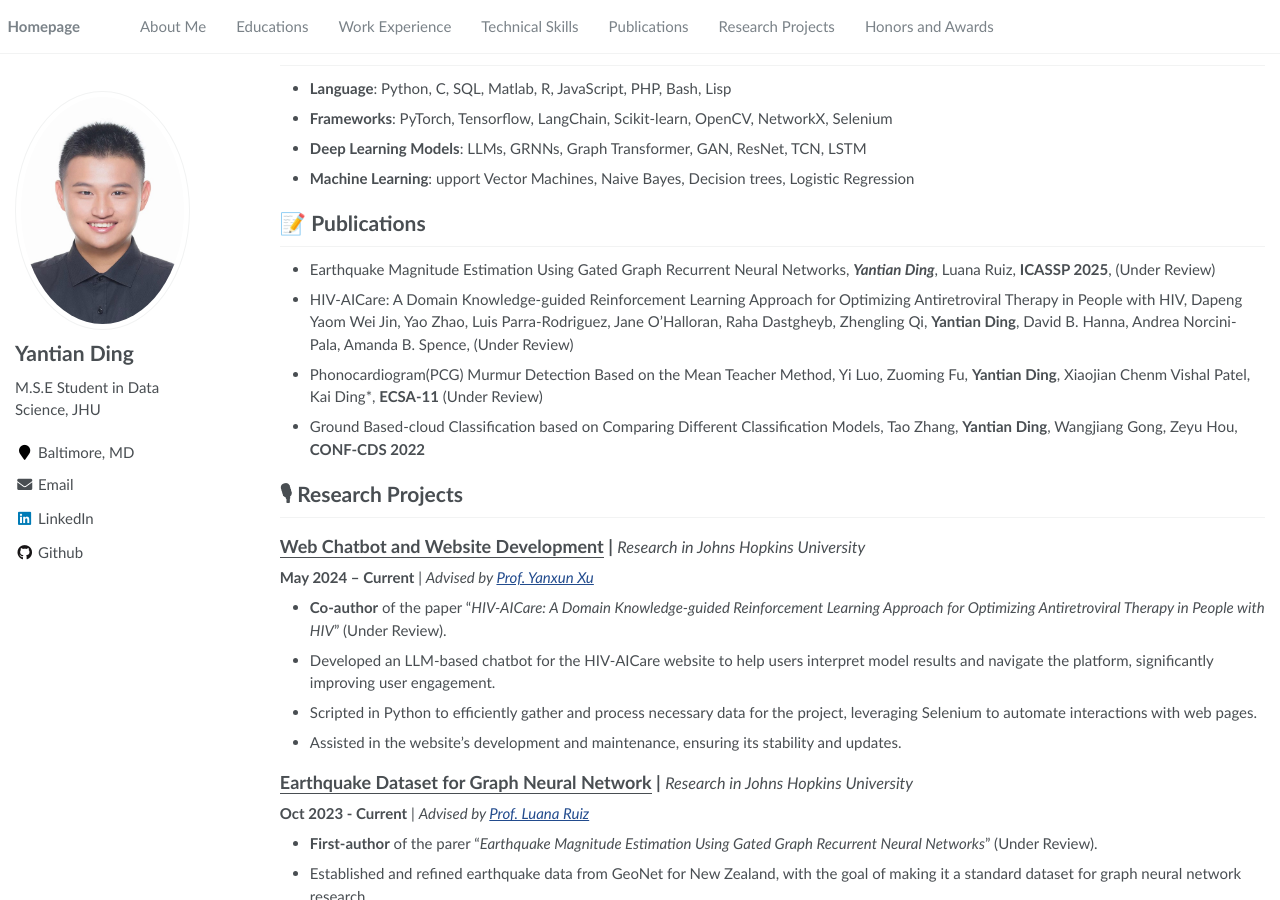
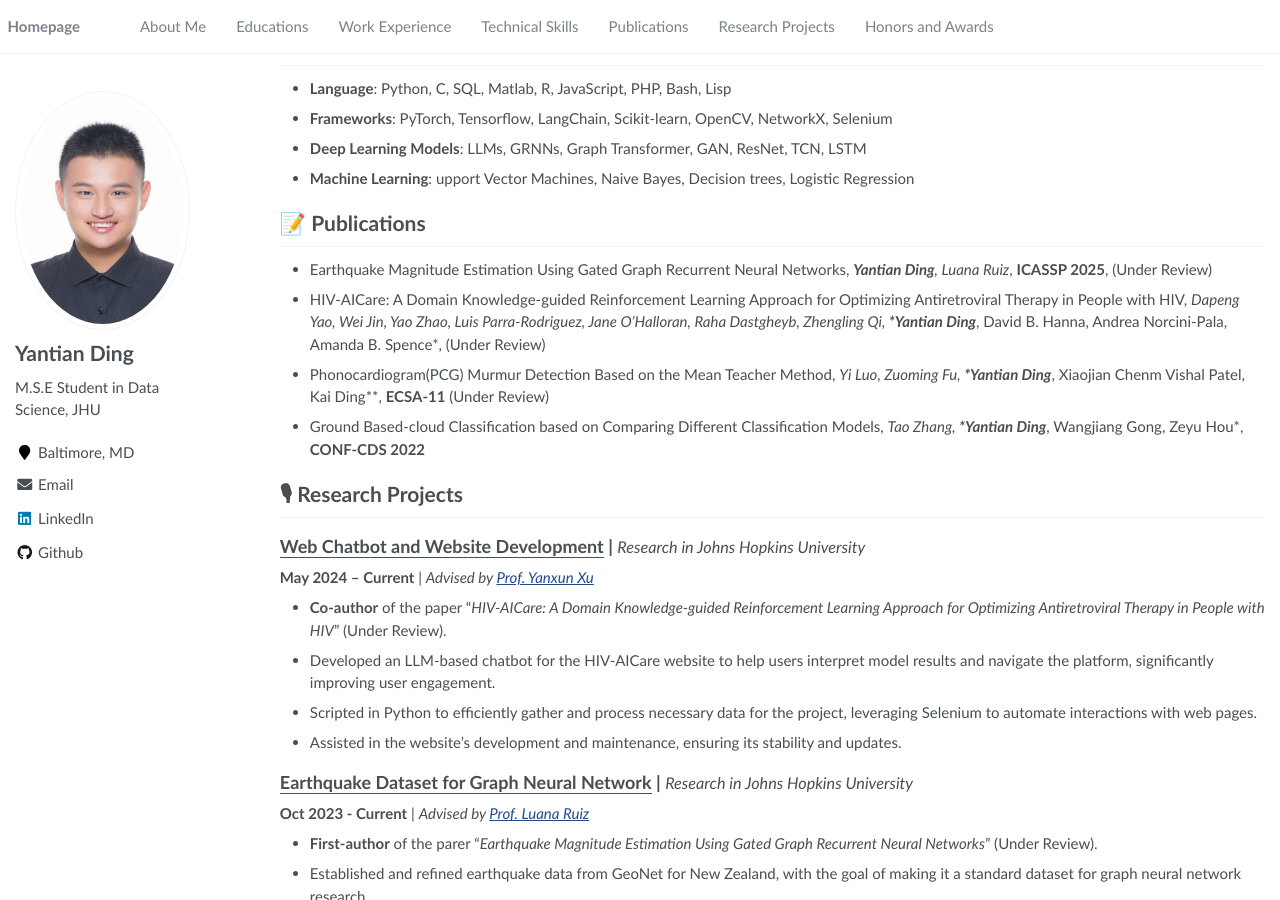
Before and after one commit to yding72/yding72.github.io, a Jekyll site: the page built from _pages/about.md, in a window 1280 px wide and 900 px high, scrolled down 969 px. Built offline with Jekyll 4.4.1, drawn with Linux system fonts in a browser that asks for light colours.

Commit message:
Update about.md

```diff
--- a/_pages/about.md
+++ b/_pages/about.md
@@ -70,10 +70,10 @@ Currently, I am actively seeking full-time opportunities in the fields of **Time
 </div>
 -->
 <!--- [Lorem ipsum dolor sit amet, consectetur adipiscing elit. Vivamus ornare aliquet ipsum, ac tempus justo dapibus sit amet](https://github.com), A, B, C, **CVPR 2020**-->
-- Earthquake Magnitude Estimation Using Gated Graph Recurrent Neural Networks, ***Yantian Ding***, Luana Ruiz, **ICASSP 2025**, (Under Review)
-- HIV-AICare: A Domain Knowledge-guided Reinforcement Learning Approach for Optimizing Antiretroviral Therapy in People with HIV, Dapeng Yaom Wei Jin, Yao Zhao, Luis Parra-Rodriguez, Jane O'Halloran, Raha Dastgheyb, Zhengling Qi, **Yantian Ding**, David B. Hanna, Andrea Norcini-Pala, Amanda B. Spence, (Under Review)
-- Phonocardiogram(PCG) Murmur Detection Based on the Mean Teacher Method, Yi Luo, Zuoming Fu, **Yantian Ding**, Xiaojian Chenm Vishal Patel, Kai Ding\*, **ECSA-11** (Under Review)
-- Ground Based-cloud Classification based on Comparing Different Classification Models, Tao Zhang, **Yantian Ding**, Wangjiang Gong, Zeyu Hou, **CONF-CDS 2022**
+- Earthquake Magnitude Estimation Using Gated Graph Recurrent Neural Networks, ***Yantian Ding****, Luana Ruiz*, **ICASSP 2025**, (Under Review)
+- HIV-AICare: A Domain Knowledge-guided Reinforcement Learning Approach for Optimizing Antiretroviral Therapy in People with HIV, *Dapeng Yao, Wei Jin, Yao Zhao, Luis Parra-Rodriguez, Jane O'Halloran, Raha Dastgheyb, Zhengling Qi, ***Yantian Ding***, David B. Hanna, Andrea Norcini-Pala, Amanda B. Spence*, (Under Review)
+- Phonocardiogram(PCG) Murmur Detection Based on the Mean Teacher Method, *Yi Luo, Zuoming Fu, ***Yantian Ding***, Xiaojian Chenm Vishal Patel, Kai Ding\**, **ECSA-11** (Under Review)
+- Ground Based-cloud Classification based on Comparing Different Classification Models, *Tao Zhang, ***Yantian Ding***, Wangjiang Gong, Zeyu Hou*, **CONF-CDS 2022**
 
 
 # 🎙 Research Projects
```
